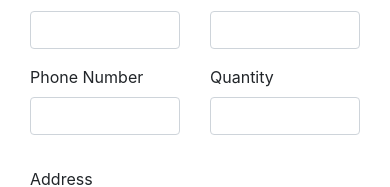
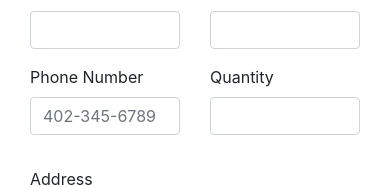
Before and after one commit to Capstone-Team-Fast/fast-frontend, a React (Create React App) app in the folder frontend/: page /updateRecipient/1 in a window 390 px wide. Shown: the part 245-432 px from the top of the page. Built offline with nearby package versions, Linux system fonts and the light colour scheme; no server answers.

Commit message:
updated phone number handling for drivers and recipients (set maxlength property)

```diff
--- a/frontend/src/components/Data/Driver/AddDriver.js
+++ b/frontend/src/components/Data/Driver/AddDriver.js
@@ -135,7 +135,7 @@ render() {
 
                         <Form.Control  type="tel" pattern="[0-9]{3}-[0-9]{3}-[0-9]{4}"
                         onChange={this.handlePhoneChange} value={this.state.phone}
-                        required placeholder="402-345-6789" name="phone"/>
+                        required placeholder="402-345-6789" name="phone" maxlength="12"/>
                     </Form.Group>
 
                     <Form.Group as={Col} className="mb-3" controlId="formGridStatus">
--- a/frontend/src/components/Data/Driver/UpdateDriver.js
+++ b/frontend/src/components/Data/Driver/UpdateDriver.js
@@ -165,7 +165,7 @@ render() {
                         <Form.Label>Phone Number</Form.Label>
                         <Form.Control  type="tel" pattern="[0-9]{3}-[0-9]{3}-[0-9]{4}"
                         onChange={this.handlePhoneChange} value={this.state.phone}
-                        required placeholder="402-345-6789" name="phone"/>
+                        required placeholder="402-345-6789" name="phone" maxlength="12"/>
                     </Form.Group>
 
                     <Form.Group as={Col} className="mb-3" controlId="formGridStatus">
--- a/frontend/src/components/Data/Recipient/AddRecipient.js
+++ b/frontend/src/components/Data/Recipient/AddRecipient.js
@@ -24,6 +24,7 @@ constructor(props) {
     this.handleChange = this.handleChange.bind(this);
     this.handleObjectChange = this.handleObjectChange.bind(this);
     this.handleLanguageChange = this.handleLanguageChange.bind(this);
+    this.handlePhoneChange = this.handlePhoneChange.bind(this);
     this.handleSubmit = this.handleSubmit.bind(this);
     this.getEventValues = this.getEventValues.bind(this);
     this.getEventIDValue = this.getEventIDValue.bind(this);
@@ -53,6 +54,27 @@ handleObjectChange(event) {
         }
     }
     ));
+    console.log(this.state)
+}
+
+handlePhoneChange(event) {
+    let value = event.target.value.replace(/[^\d]/g, "")
+    let phone =""
+
+    if (value.length < 4) {
+        phone = value
+    }
+    else if (value.length < 7) {
+        phone = value.slice(0, 3) + "-" + value.slice(3)
+    }
+    else {
+        phone = value.slice(0,3) + "-" + value.slice(3,6) + "-" +
+            value.slice(6)
+    }
+
+    this.setState({
+        'phone': phone
+    });
     console.log(this.state)
 }
 
@@ -110,10 +132,12 @@ render() {
                 </Row>
 
                 <Row className="mb-3">
-                    <Form.Group as={Col} controlId="formGridPhone">
+                    <Form.Group as={Col} className="mb-3" controlId="formGridPhone">
                         <Form.Label>Phone Number</Form.Label>
-                        <Form.Control  onChange={this.handleChange}
-                        required placeholder="402-345-6789" name="phone"/>
+
+                        <Form.Control  type="tel" pattern="[0-9]{3}-[0-9]{3}-[0-9]{4}"
+                        onChange={this.handlePhoneChange} value={this.state.phone}
+                        required placeholder="402-345-6789" name="phone" maxlength="12"/>
                     </Form.Group>
 
                     <Form.Group as={Col}>
--- a/frontend/src/components/Data/Recipient/UpdateRecipient.js
+++ b/frontend/src/components/Data/Recipient/UpdateRecipient.js
@@ -27,6 +27,7 @@ constructor(props) {
     this.handleChange = this.handleChange.bind(this);
     this.handleObjectChange = this.handleObjectChange.bind(this);
     this.handleLanguageChange = this.handleLanguageChange.bind(this);
+    this.handlePhoneChange = this.handlePhoneChange.bind(this);
     this.handleSubmit = this.handleSubmit.bind(this);
     this.getEventValues = this.getEventValues.bind(this);
     this.getEventIDValue = this.getEventIDValue.bind(this);
@@ -69,6 +70,28 @@ handleObjectChange(event) {
     ));
     console.log(JSON.stringify(this.state))
 }
+
+handlePhoneChange(event) {
+    let value = event.target.value.replace(/[^\d]/g, "")
+    let phone =""
+
+    if (value.length < 4) {
+        phone = value
+    }
+    else if (value.length < 7) {
+        phone = value.slice(0, 3) + "-" + value.slice(3)
+    }
+    else {
+        phone = value.slice(0,3) + "-" + value.slice(3,6) + "-" +
+            value.slice(6)
+    }
+
+    this.setState({
+        'phone': phone
+    });
+    console.log(this.state)
+}
+
 
 handleLanguageChange(event) {
     let id = this.getEventIDValue(event);
@@ -136,11 +159,13 @@ render() {
                 </Row>
 
                 <Row className="mb-3">
-                <Form.Group as={Col} className="mb-3" controlId="formGridPhone">
-                    <Form.Label>Phone Number</Form.Label>
-                    <Form.Control  onChange={this.handleChange} name="phone"
-                                    value={this.state.phone}/>
-                </Form.Group>
+                    <Form.Group as={Col} className="mb-3" controlId="formGridPhone">
+                        <Form.Label>Phone Number</Form.Label>
+
+                        <Form.Control  type="tel" pattern="[0-9]{3}-[0-9]{3}-[0-9]{4}"
+                        onChange={this.handlePhoneChange} value={this.state.phone}
+                        required placeholder="402-345-6789" name="phone" maxlength="12"/>
+                    </Form.Group>
 
                 <Form.Group as={Col}>
                         <Form.Label htmlFor="quantity">Quantity</Form.Label>
```
Also changed, not shown: frontend/src/components/Route_Results/Route_Results.js (deleted).
